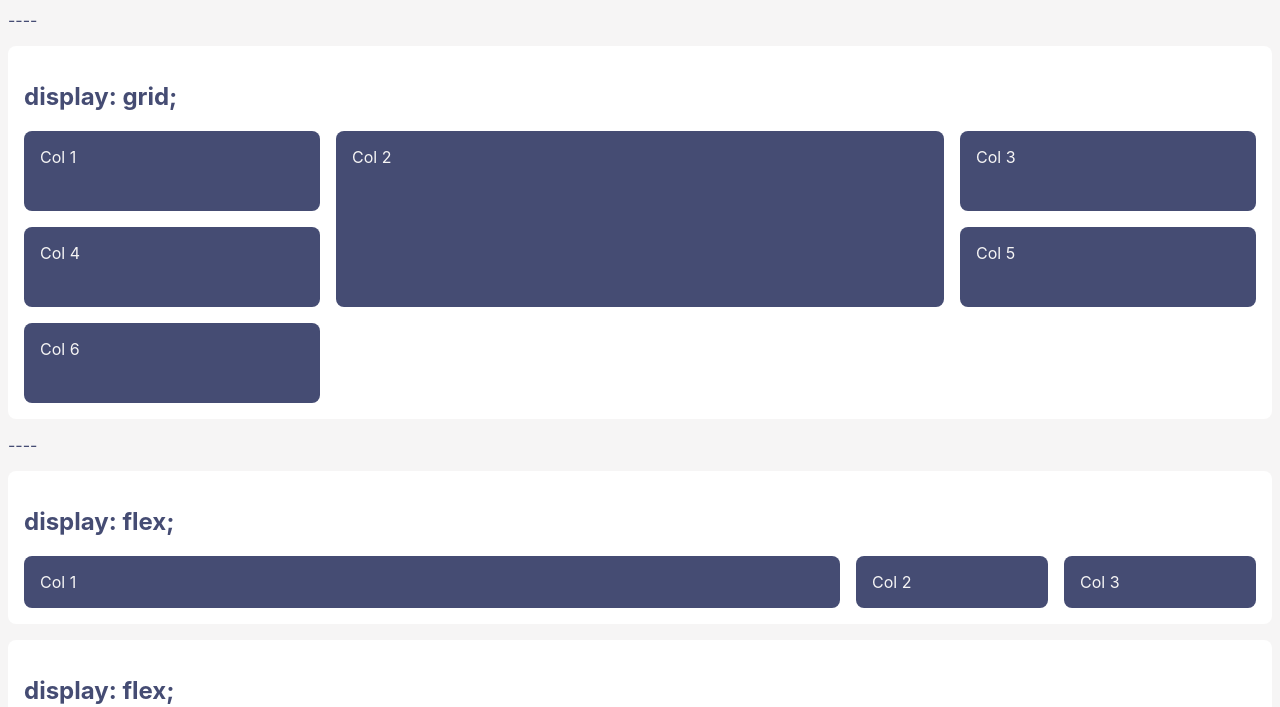
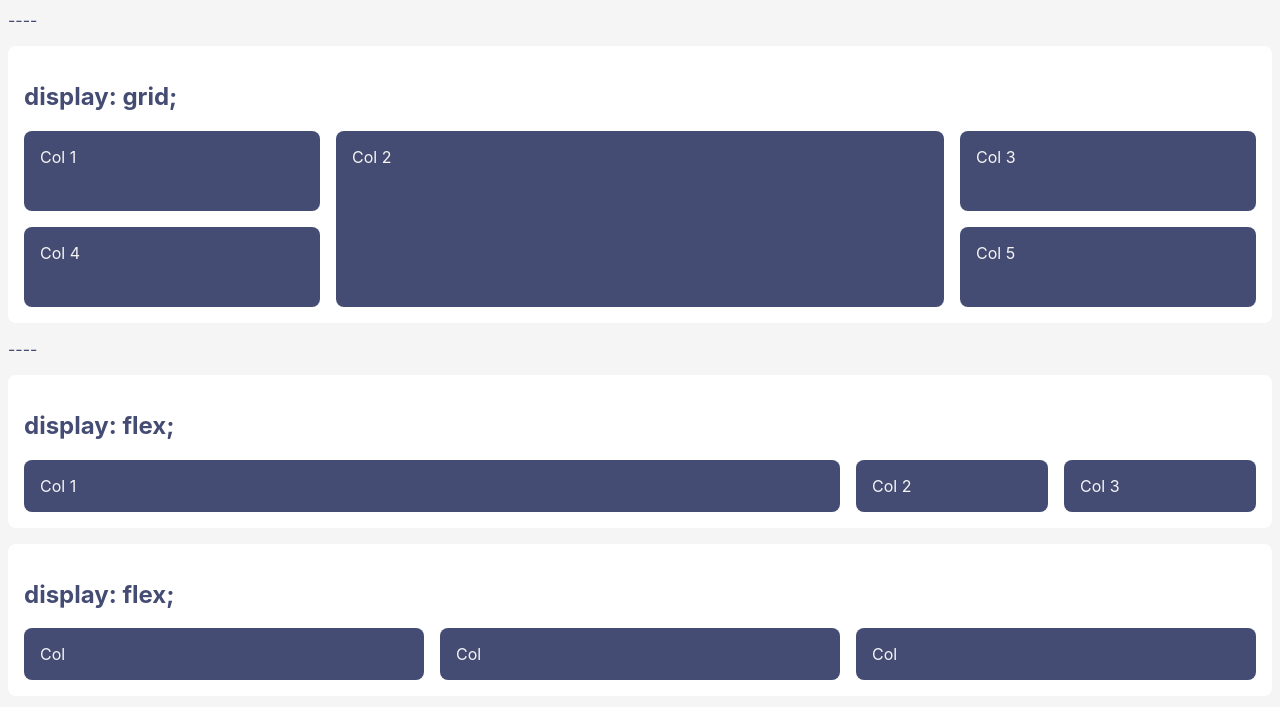
Before and after one commit to lucrousseau/lucency-flexbox-grid-system, a website built with webpack: page src/demo/index.html in a window 1280 px wide. Shown: the part 93-800 px from the top of the page. Built offline with nearby package versions, Linux system fonts and the light colour scheme; files whose address does not match are found by name.

Commit message:
remove s form rows and cols

```diff
--- a/src/demo/index.html
+++ b/src/demo/index.html
@@ -16,17 +16,16 @@
             <h2>display: grid;</h2>
             <!-- 12 / Math.ceil(5 / 12) ; -->
             <div class="lucency lucency-grid" style="
-                --grid-columns:3;
-                --grid-rows:6;
-                --grid-columns--sm:6;
-                --grid-rows--sm:12;
+                --grid-column:3;
+                --grid-row:6;
+                --grid-column--sm:6;
+                --grid-row--sm:12;
             ">
                 <div class="lucency-col"><span>Col 1</span></div>
                 <div class="lucency-col lucency-col-6 lucency-row-12"><span>Col 2</span></div>
                 <div class="lucency-col"><span>Col 3</span></div>
                 <div class="lucency-col"><span>Col 4</span></div>
                 <div class="lucency-col"><span>Col 5</span></div>
-                <div class="lucency-col"><span>Col 6</span></div>
             </div>
         </div>
         <p>----</p>
--- a/src/mixin/addGridColumnsRows.scss
+++ b/src/mixin/addGridColumnsRows.scss
@@ -4,7 +4,7 @@
 @mixin addGridColumnsRows($columns, $breakpoints, $slug) {
   @include setResponsiveStyles($breakpoints) using ($currentPrefix, $prefix) {
     $previousPrefix: getPreviousPrefix($breakpoints, $currentPrefix);
-    $grid: ("grid-columns", "grid-rows");
+    $grid: ("grid-column", "grid-row");
 
     .#{$slug}-col,
     .#{$slug}-row {
--- a/src/mixin/setGirdColumnsWidth.scss
+++ b/src/mixin/setGirdColumnsWidth.scss
@@ -1,5 +1,5 @@
 @mixin setGirdColWidth($prefix, $columns, $slug) {
-  grid-column: span var(--get-grid-columns#{$prefix}, $columns);
+  grid-column: span var(--get-grid-column#{$prefix}, $columns);
 
   @for $size from 1 through $columns {
     &.#{$slug}-col-#{$size}#{$prefix} {
--- a/src/mixin/setGridRowsHeight.scss
+++ b/src/mixin/setGridRowsHeight.scss
@@ -1,5 +1,5 @@
 @mixin setGridRowsHeight($prefix, $columns, $slug) {
-  grid-row: span var(--get-grid-rows#{$prefix}, $columns);
+  grid-row: span var(--get-grid-row#{$prefix}, $columns);
 
   @for $size from 1 through $columns {
     &.#{$slug}-row-#{$size}#{$prefix} {
```
Also changed, not shown: dist/demo/index.html, dist/lucency-flex-grid.css.
